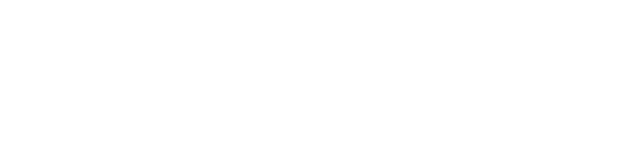
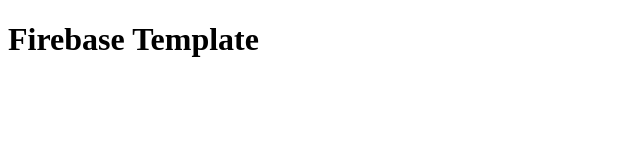
Before and after one commit to sondi/Template_Firebase, a website: page index.html in a window 1280 px wide. Shown: the whole page, without its empty margins (0-640 px from the left). Drawn offline with Linux system fonts and the light colour scheme.

Commit message:
Added title and header to html

```diff
--- a/index.html
+++ b/index.html
@@ -7,6 +7,6 @@
   <title>Firebase Development</title>
 </head>
 <body>
-
+  <h1>Firebase Template</h1>
 </body>
 </html>
```
